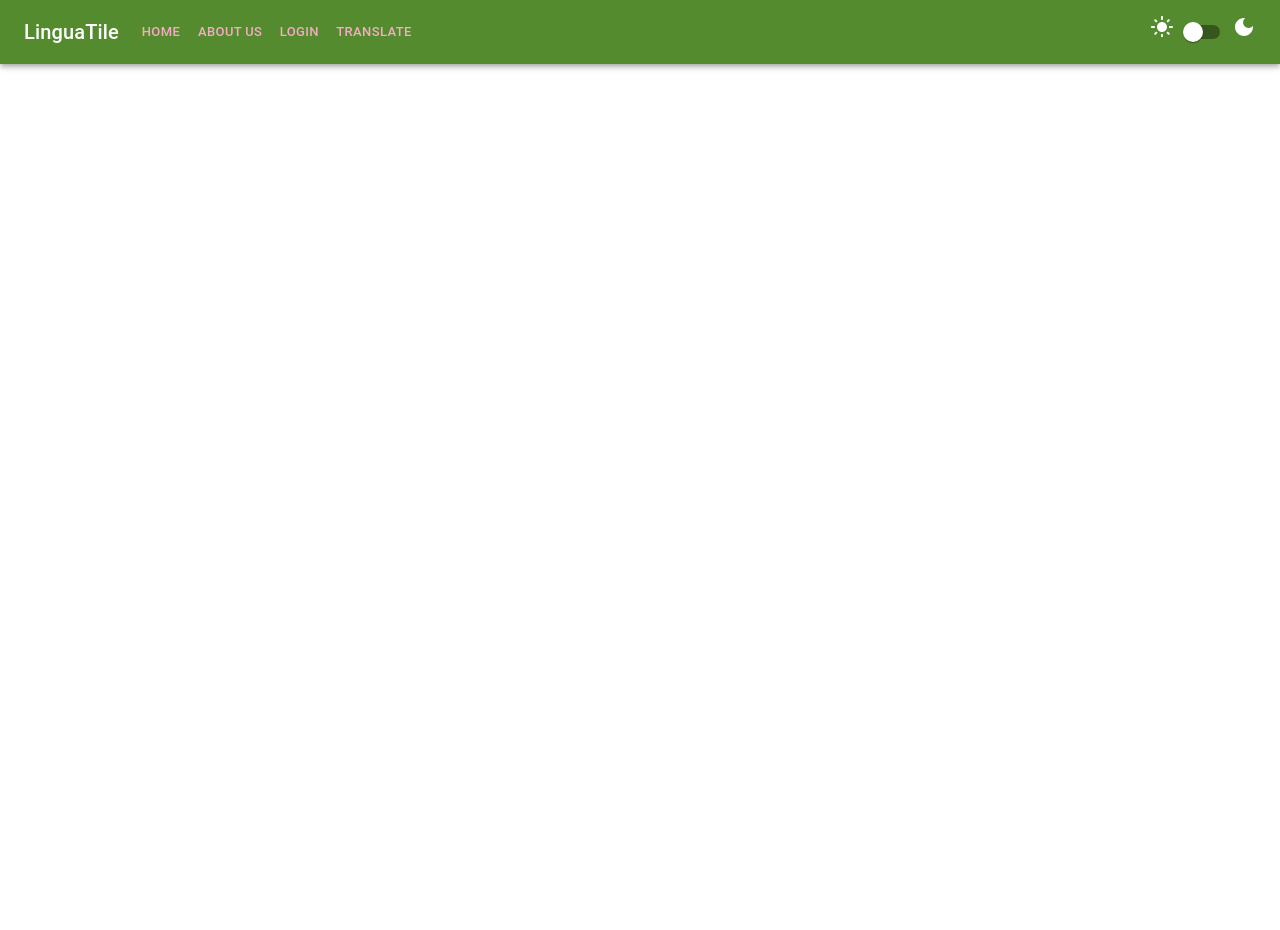
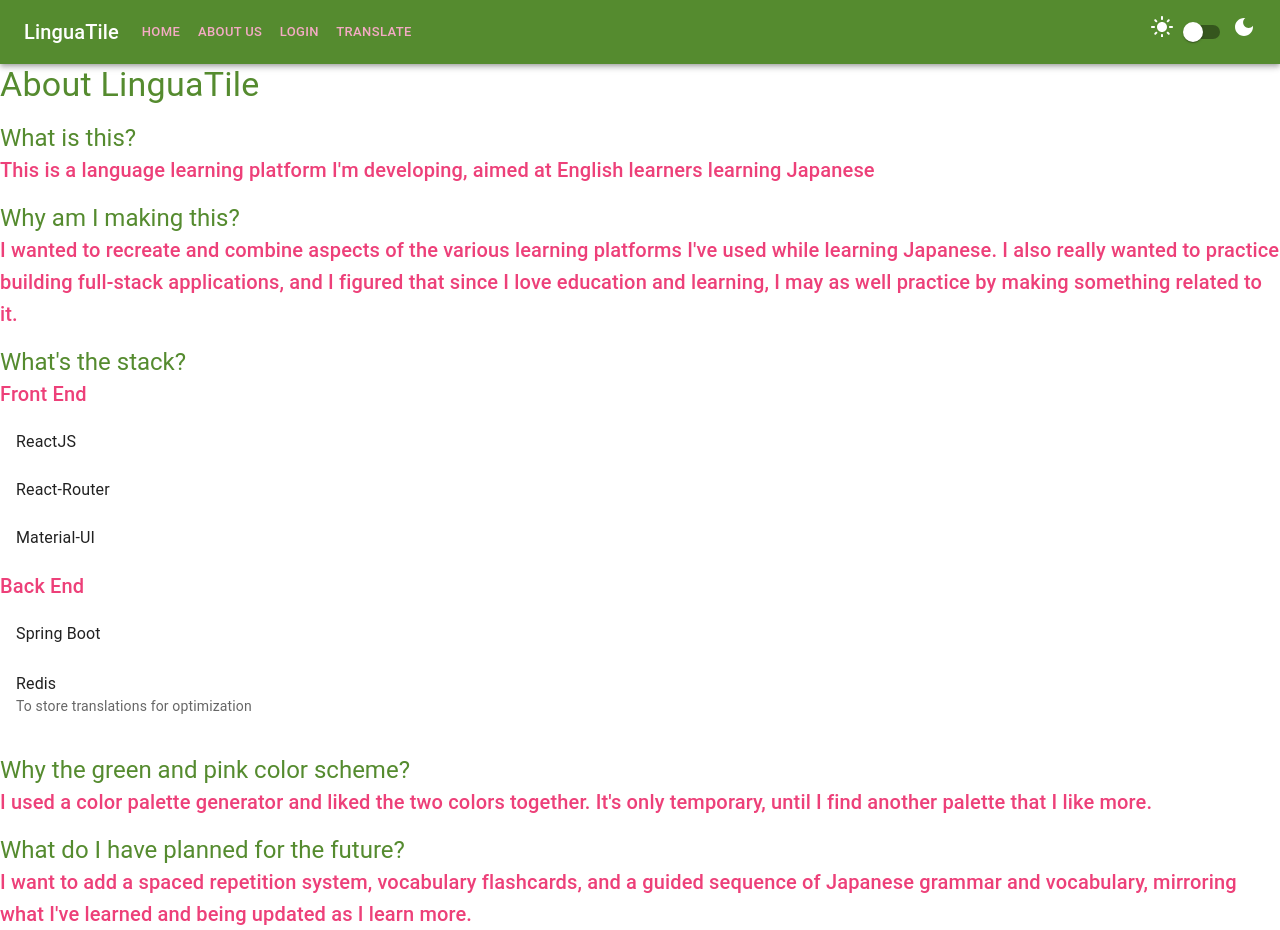
Before and after one commit to zliel/lingua-tile, a React (Create React App) app: page /about in a window 1280 px wide. Before the commit the page ends 800 px from the top, so only its background shows below. Built offline with nearby package versions, Linux system fonts and the light colour scheme.

Commit message:
Added a basic "About" page

```diff
--- a/src/App.js
+++ b/src/App.js
@@ -6,6 +6,7 @@ import NavBar from "./Components/NavBar";
 import {BrowserRouter} from "react-router-dom";
 import Home from "./Routes/Home";
 import Translate from "./Routes/Translate";
+import About from "./Routes/About";
 
 const lightTheme = createTheme({
   palette: {
@@ -47,6 +48,7 @@ function App() {
   const AppRoutes = () => useRoutes([
     { path: "/", element: <Home/>},
     { path: "/home", element: <Home/>},
+    { path: "/about", element: <About />},
     { path: "/translate", element: <Translate />}
   ])
 
--- a/src/Routes/About.js
+++ b/src/Routes/About.js
@@ -0,0 +1,69 @@
+import React from 'react';
+import {Grid, List, ListItem, ListItemText, Typography} from "@mui/material";
+
+function About() {
+    return (
+        <Grid container alignSelf={"center"} justify={"center"} gap={2} direction={"column"}>
+            <Grid item sm>
+                <Typography variant={"h4"} color={"primary"}>
+                    About LinguaTile
+                </Typography>
+            </Grid>
+
+            <Grid item sm>
+                <Typography variant={"h5"} color={"primary"}>What is this?</Typography>
+                <Typography variant={"h6"} color={"secondary"}>This is a language learning platform I'm developing, aimed at English learners learning Japanese</Typography>
+            </Grid>
+
+            <Grid item sm>
+                <Typography variant={"h5"} color={"primary"}>Why am I making this?</Typography>
+                <Typography variant={"h6"} color={"secondary"}>I wanted to recreate and combine aspects of the various learning platforms I've used while learning Japanese.
+                    I also really wanted to practice building full-stack applications, and I figured that since I love education and learning, I may as well practice by making something related to it.
+                </Typography>
+            </Grid>
+
+            <Grid item sm>
+                <Typography variant={"h5"} color={"primary"}>What's the stack?</Typography>
+                <Typography variant={"h6"} color={"secondary"}>Front End</Typography>
+                <List>
+                    <ListItem>
+                        <ListItemText primary={"ReactJS"}/>
+                    </ListItem>
+                    <ListItem>
+                        <ListItemText primary={"React-Router"}/>
+                    </ListItem>
+                    <ListItem>
+                        <ListItemText primary={"Material-UI"}/>
+                    </ListItem>
+                </List>
+
+                <Typography variant={"h6"} color={"secondary"}>Back End</Typography>
+                <List>
+                    <ListItem>
+                        <ListItemText primary={"Spring Boot"} />
+                    </ListItem>
+                    <ListItem>
+                        <ListItemText primary={"Redis"} secondary={"To store translations for optimization"}/>
+                    </ListItem>
+                </List>
+            </Grid>
+
+            <Grid item sm>
+                <Typography variant={"h5"} color={"primary"}>Why the green and pink color scheme?</Typography>
+                <Typography variant={"h6"} color={"secondary"}>I used a color palette generator and liked the two colors together.
+                    It's only temporary, until I find another palette that I like more.
+                </Typography>
+            </Grid>
+
+            <Grid item sm>
+                <Typography variant={"h5"} color={"primary"}>What do I have planned for the future?</Typography>
+                <Typography variant={"h6"} color={"secondary"}>I want to add a spaced repetition system, vocabulary
+                    flashcards, and a guided sequence of Japanese grammar and vocabulary, mirroring what I've learned
+                    and being updated as I learn more.
+                </Typography>
+            </Grid>
+        </Grid>
+    );
+}
+
+export default About;
```
